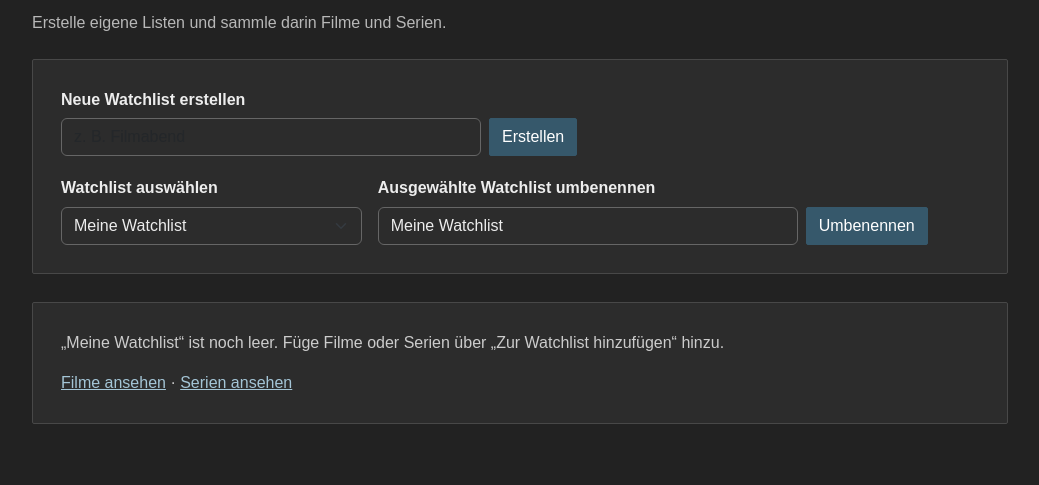
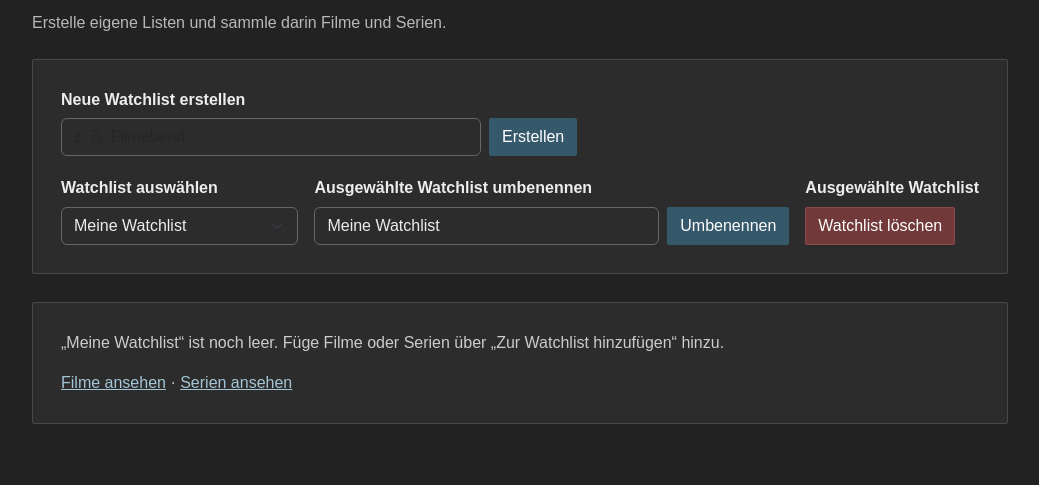
Before and after one commit to NicoGfaellner/MTSP-Projekt, a Node server app: page /watchlist in a window 1280 px wide. Shown: the part 160-645 px from the top of the page, without its empty margins (120-1159 px from the left). Run offline with Node 20, Linux system fonts and the light colour scheme; some libraries are stand-ins or nearby versions.

Commit message:
Add delete functionality for watchlists with confirmation prompt

```diff
--- a/public/css/style.css
+++ b/public/css/style.css
@@ -384,6 +384,12 @@ main{
     color: #ededed;
     font-weight: 600;
 }
+.watchlist-form-label{
+    display: block;
+    margin-bottom: .4rem;
+    color: #ededed;
+    font-weight: 600;
+}
 .watchlist-form .form-control,
 .watchlist-form .form-select{
     color: #ededed;
@@ -403,8 +409,9 @@ main{
 }
 .watchlist-selected-controls{
     display: grid;
-    grid-template-columns: minmax(180px, 1fr) minmax(240px, 2fr);
+    grid-template-columns: minmax(180px, 1fr) minmax(240px, 2fr) auto;
     gap: 1rem;
+    align-items: end;
     margin-top: 1.25rem;
 }
 .watchlist-form-row .watchlist-button{
@@ -469,6 +476,17 @@ main{
     color: #ffffff;
     background-color: var(--button-bg);
     border-color: var(--button-bg);
+}
+.watchlist-delete-button{
+    color: #ffffff;
+    background-color: #713939;
+    border: 1px solid #8e4b4b;
+    border-radius: 2px;
+}
+.watchlist-delete-button:hover{
+    color: #ffffff;
+    background-color: #8a4242;
+    border-color: #a95858;
 }
 .service-tag{
     display: inline-flex;
--- a/public/js/watchlist.js
+++ b/public/js/watchlist.js
@@ -6,6 +6,7 @@
   const createForm = document.querySelector('[data-watchlist-create]');
   const renameForm = document.querySelector('[data-watchlist-rename]');
   const renameInput = renameForm?.elements.namedItem('name');
+  const deleteButton = document.querySelector('[data-watchlist-delete]');
   const pickerDialog = document.querySelector('[data-watchlist-dialog]');
   const pickerItemLabel = document.querySelector('[data-watchlist-dialog-item]');
   const pickerSelect = document.querySelector('[data-watchlist-target]');
@@ -77,7 +78,7 @@
 
   function createDefaultState(items = []) {
     const list = {
-      id: 'watchlist-main',
+      id: createListId(),
       name: 'Meine Watchlist',
       items
     };
@@ -388,6 +389,34 @@
     }
   });
 
+  deleteButton?.addEventListener('click', () => {
+    const list = activeList();
+    const isLastList = state.lists.length === 1;
+    const warning = isLastList
+      ? `„${list.name}“ und alle ${list.items.length} Einträge löschen? Danach wird eine neue leere „Meine Watchlist“ angelegt.`
+      : `„${list.name}“ und alle ${list.items.length} Einträge löschen?`;
+
+    if (!window.confirm(warning)) return;
+
+    const nextState = copyState();
+    nextState.lists = nextState.lists.filter(item => item.id !== list.id);
+
+    if (nextState.lists.length === 0) {
+      const freshList = { id: createListId(), name: 'Meine Watchlist', items: [] };
+      nextState.lists.push(freshList);
+      nextState.activeListId = freshList.id;
+    } else {
+      nextState.activeListId = nextState.lists[0].id;
+    }
+
+    if (saveState(nextState)) {
+      render();
+      announcement.textContent = isLastList
+        ? 'Watchlist gelöscht. Eine neue leere Meine Watchlist wurde angelegt.'
+        : `Watchlist „${list.name}“ gelöscht.`;
+    }
+  });
+
   pickerSelect?.addEventListener('change', updatePickerState);
 
   pickerAddButton?.addEventListener('click', () => {
--- a/views/watchlist.ejs
+++ b/views/watchlist.ejs
@@ -27,6 +27,10 @@
         </div>
       </form>
 
+      <div class="watchlist-form">
+        <span class="watchlist-form-label">Ausgewählte Watchlist</span>
+        <button class="btn watchlist-delete-button" type="button" data-watchlist-delete>Watchlist löschen</button>
+      </div>
     </div>
   </div>
 
```
